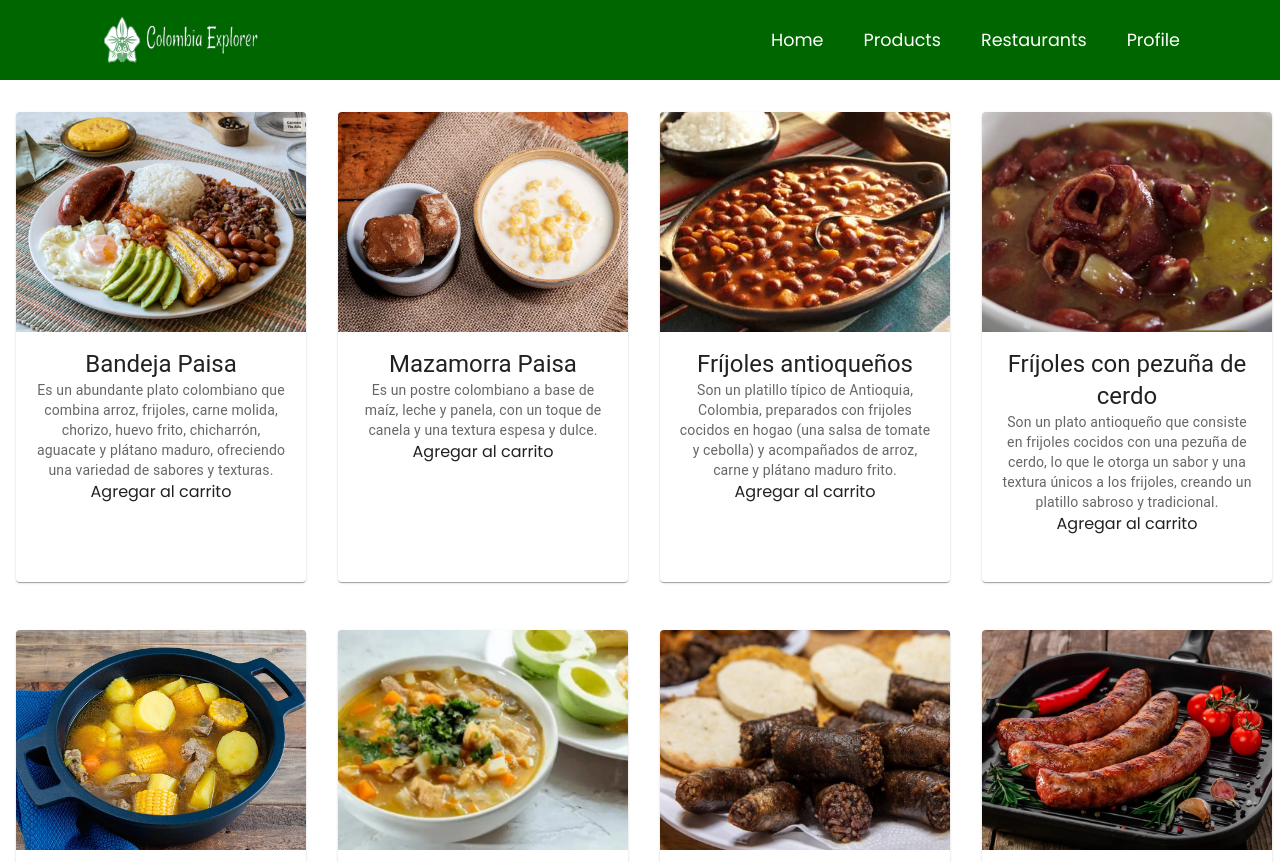
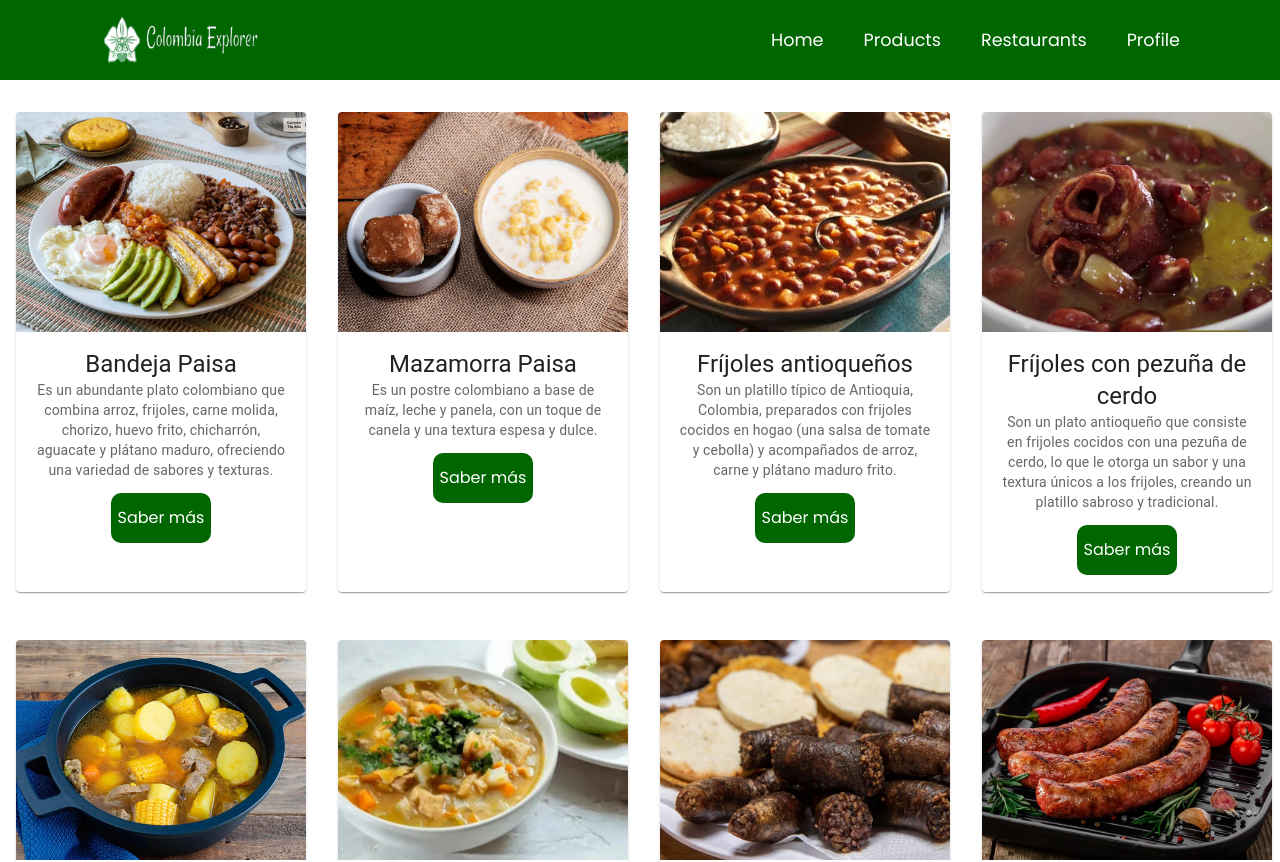
Before and after one commit to Yura1205/Ecolocal-Front, a React (Vite) app: page /Products in a window 1280 px wide. Shown: the top 862 px of the page. Built offline with nearby package versions, Linux system fonts and the light colour scheme; no server answers.

Commit message:
:update: new page info

```diff
--- a/src/App.jsx
+++ b/src/App.jsx
@@ -7,6 +7,7 @@ import { Products } from './Pages/Products';
 import { Profiles } from './Pages/Profiles';
 import { Settings } from './Pages/Settings';
 import { Restaurants } from './Pages/Restaurants';
+import { Info } from './Pages/Info';
 
 function App() {
 
@@ -20,6 +21,7 @@ function App() {
       <Route path='/Profiles' element={<Profiles />}/>
       <Route path='/Settings' element={<Settings />}/>
       <Route path='/Restaurants' element={<Restaurants/>}/>
+      <Route path='/Info' element={<Info />}/>
     </Routes>
   )
 }
--- /dev/null
+++ b/src/Pages/Info.jsx
@@ -0,0 +1,7 @@
+import React from 'react'
+
+export const Info = () => {
+  return (
+    <div>Info</div>
+  )
+}
--- /dev/null
+++ b/src/components/ButtonCardsP.jsx
@@ -0,0 +1,22 @@
+import React from 'react'
+
+
+const stylesButton = {
+    buttonCardsP: {
+        display: "box",
+        height: "50px",
+        width: "100px",
+        backgroundColor: "#006700 ",
+        marginBottom: "5%",
+        marginTop: "5%",
+        borderRadius: "10px",
+        color: "white",
+        justifyContent: "center",
+        alignItems: "center",
+      },
+}
+export const ButtonCardsP = ({fnSaberMas}) => {
+  return (
+    <button type='button' className="buttonCardsP" style={stylesButton.buttonCardsP} onClick={fnSaberMas}>Saber más</button>
+  )
+}
--- a/src/components/FormLogin.jsx
+++ b/src/components/FormLogin.jsx
@@ -8,6 +8,7 @@ import { useState } from 'react'
 import { useNavigate } from 'react-router-dom'
 import axios from 'axios'
 import Constantes from '../utils/Constantes'
+
 export const FormLogin = () => {
   const endPoint = Constantes.URL_SERVICIO + '/login';
 
--- a/src/components/ListProducts2.jsx
+++ b/src/components/ListProducts2.jsx
@@ -13,6 +13,8 @@ import calentao from '../assets/calentao.jpg';
 import arepap from '../assets/arepap.jpg';
 import arepac from '../assets/arepac.jpg';
 import arepamp from '../assets/arepamp.jpg';
+import { useNavigate } from 'react-router-dom'
+import { ButtonCardsP } from './ButtonCardsP';
 
 const ProductsData = [
     {
@@ -107,24 +109,26 @@ const stylesProducts = {
     height: "220px"
   },
   CardContent: {
-    height: "250px"
+    height: "260px",
+
   },
-  buttonCardsP: {
-    height: "50px",
-    width: "100px",
-    backgroundColor: "#FFC300",
-  },
+
 };
-
 
 const ListProducts2 = () => {
     const rowsp = [];
     const itemsPerRowp = 4;
+    const navigate = useNavigate();
 
     for (let i = 0; i < ProductsData.length; i += itemsPerRowp) {
         const rowItemsp = ProductsData.slice(i, i + itemsPerRowp);
         rowsp.push(rowItemsp);
     }
+
+    const SaberMas = () => {
+        navigate('/Info');
+    };
+
 
     return (
         <>
@@ -148,7 +152,7 @@ const ListProducts2 = () => {
                                         <Typography variant="body2" color="text.secondary">
                                             {service.description}
                                         </Typography>
-                                        <button className="buttonCardsP">Agregar al carrito</button>
+                                        <ButtonCardsP fnSaberMas={SaberMas}/>
                                     </CardContent>
                                 </Card>
                             </Grid>
```
